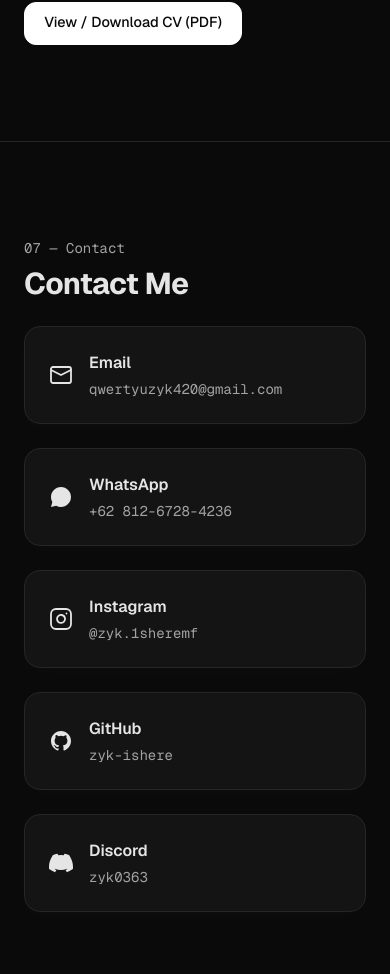
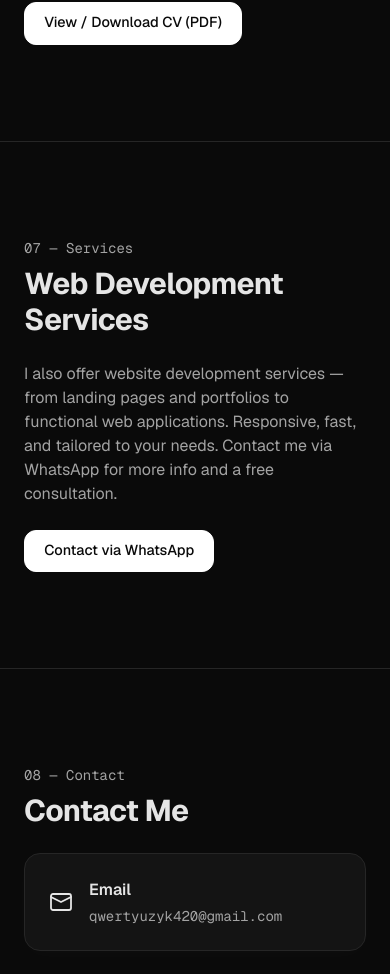
Before and after one commit to zyk-ishere/zyk-portofolio, a Next.js app: page / in a window 390 px wide. Shown: the part 5535-6509 px from the top of the page. Built offline with nearby package versions, Linux system fonts and the light colour scheme.

Commit message:
feat: add Web Development Services section

```diff
--- a/src/app/page.tsx
+++ b/src/app/page.tsx
@@ -19,7 +19,7 @@ export default function Home() {
         <div className="container flex items-center justify-between h-16">
           <a href="#home" className="mono font-semibold">taufik<span className="text-muted">.</span>zaqi</a>
           <div className="hidden md:flex gap-6 text-sm text-muted">
-            {["about","skills","projects","security","certificates","cv","contact"].map(s => (
+            {["about","skills","projects","security","certificates","cv","services","contact"].map(s => (
               <a key={s} href={`#${s}`} className="hover:text-foreground transition capitalize nav-link">{s === "cv" ? "CV" : s}</a>
             ))}
           </div>
@@ -194,10 +194,26 @@ export default function Home() {
         </div>
       </section>
 
+      {/* SERVICES */}
+      <section id="services" className="section border-t border-line reveal">
+        <div className="container">
+          <p className="mono text-sm text-muted mb-2">07 — Services</p>
+          <h2 className="text-3xl md:text-4xl font-bold mb-6">Web Development Services</h2>
+          <p className="text-muted mb-6 max-w-2xl">
+            I also offer website development services — from landing pages and portfolios to
+            functional web applications. Responsive, fast, and tailored to your needs.
+            Contact me via WhatsApp for more info and a free consultation.
+          </p>
+          <a href="https://wa.me/6281267284236?text=Halo%20Taufik,%20saya%20tertarik%20dengan%20jasa%20pembuatan%20website." target="_blank" rel="noopener" className="btn btn-primary">
+            Contact via WhatsApp
+          </a>
+        </div>
+      </section>
+
       {/* CONTACT */}
       <section id="contact" className="section border-t border-line reveal">
         <div className="container">
-          <p className="mono text-sm text-muted mb-2">07 — Contact</p>
+          <p className="mono text-sm text-muted mb-2">08 — Contact</p>
           <h2 className="text-3xl md:text-4xl font-bold mb-6">Contact Me</h2>
           <div className="grid md:grid-cols-2 gap-6">
             <a href="mailto:qwertyuzyk420@gmail.com" className="card p-6 hover:bg-card/80 transition flex items-center gap-4">
```
